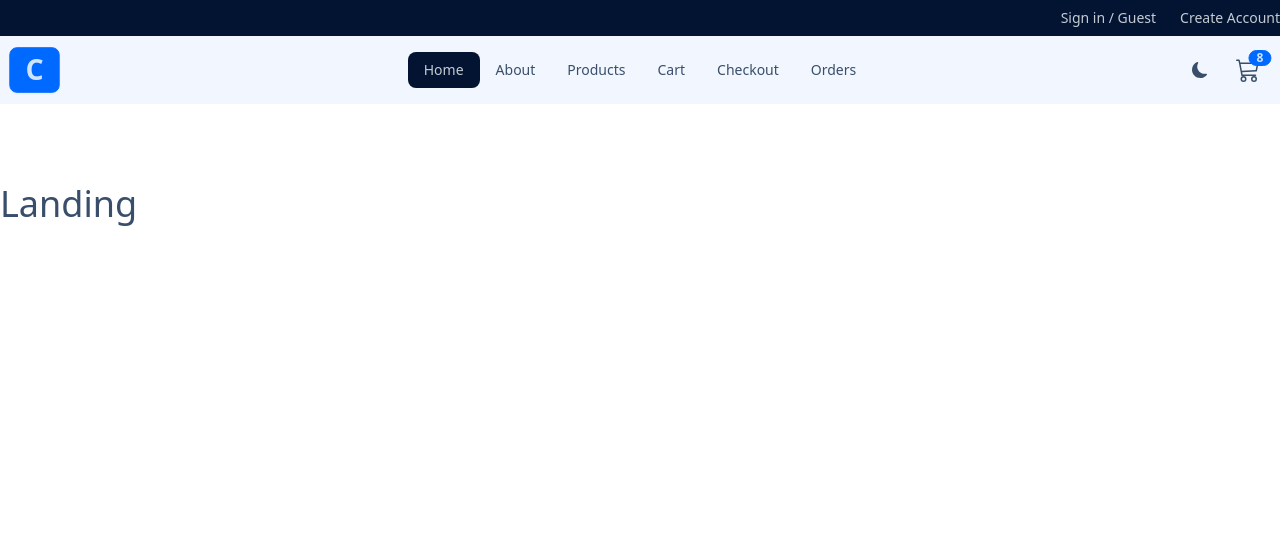
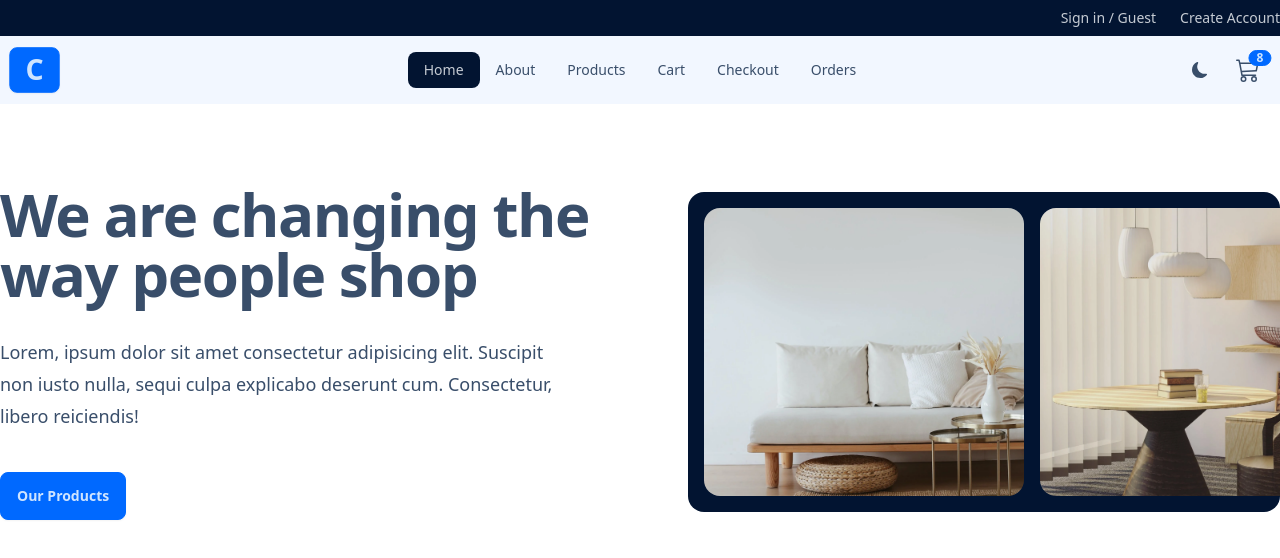
Before and after one commit to blaztviper22/comfy_problem_toogle, a React (Vite) app: page / in a window 1280 px wide. Shown: the top 558 px of the page. Built offline with nearby package versions, Linux system fonts and the light colour scheme.

Commit message:
my changes

```diff
--- /dev/null
+++ b/src/Components/Hero.jsx
@@ -0,0 +1,48 @@
+
+import { Link } from 'react-router-dom';
+import hero1 from '../assets/hero1.webp';
+import hero2 from '../assets/hero2.webp';
+import hero3 from '../assets/hero3.webp';
+import hero4 from '../assets/hero4.webp';
+
+const carouselImages = [
+    hero1,
+    hero2,
+    hero3,
+    hero4
+]
+
+const Hero = () => {
+  return (
+    <div className="grid lg:grid-cols-2 gap-24 items-center">
+        <div>
+            <h1 className='max-w-2xl text-4xl font-bold tracking-tight sm:text-6xl'>
+                We are changing the way people shop
+            </h1>
+            <p className='mt-8 max-w-xl text-lg leading-8'>
+                Lorem, ipsum dolor sit amet consectetur adipisicing elit.
+                Suscipit non iusto nulla, sequi culpa explicabo deserunt cum.
+                Consectetur, libero reiciendis!
+            </p>
+            <div className="mt-10">
+                <Link to='/products' className='btn btn-primary'>
+                    Our Products
+                </Link>
+            </div>
+        </div>
+        <div className='hidden h-[20rem] lg:carousel carousel-center p-4 space-x-4 bg-neutral rounded-box'>
+            {
+                carouselImages.map(image => {
+                    return (
+                        <div key={image} className='carousel-item'>
+                            <img src={image} className='rounded-box h-full w-80 object-cover' />
+                        </div>
+                    )
+                })
+            }
+        </div>
+    </div>
+  )
+}
+
+export default Hero
--- a/src/Components/Navbar.jsx
+++ b/src/Components/Navbar.jsx
@@ -9,8 +9,12 @@ const themes = {
     dracula : 'dracula'
 };
 
+const getThemefromLocalStorage = () => {
+    return localStorage.getItem('theme') || themes.winter
+}
+
 const Navbar = () => {
-    const [theme, setTheme] = useState(themes.winter);
+    const [theme, setTheme] = useState(getThemefromLocalStorage());
     const handleTheme = () => {
         const { winter, dracula } = themes;
         const newTheme = theme === winter ? dracula : winter;
@@ -50,7 +54,7 @@ const Navbar = () => {
             </div>
             <div className="navbar-end">
                 {/* THEME SETUP */}
-                <label htmlFor="" className="swap swap-rotate">
+                <label className="swap swap-rotate">
                     <input type="checkbox" onChange={handleTheme} />
                     {/* sun */}
                     <BsSunFill className='swap-on h-4 w-4' />
--- a/src/Components/index.js
+++ b/src/Components/index.js
@@ -3,3 +3,4 @@ export { default as SubmitBtn } from './SubmitBtn';
 export { default as Header } from './Header';
 export { default as Navbar } from './Navbar';
 export { default as Toggle } from './Toggle';
+export { default as Hero } from './Hero';
--- a/src/pages/About.jsx
+++ b/src/pages/About.jsx
@@ -1,6 +1,26 @@
 const About = () => {
   return (
-    <h1 className="text-4xl">About</h1>
+    <>
+      <div className="flex flex-wrap gap-2 sm:gap-x-6 items-center justify-center">
+        <h1 className="text-4xl font-bold leading-none tracking-tight sm:text-6xl">
+          We love
+        </h1>
+        <div className="stats bg-primary shadow">
+          <div className="stat">
+            <div className="stat-title text-primary-content text-4xl font-bold tracking-widest">
+              comfy
+            </div>
+          </div>
+        </div>
+      </div>
+      <p className="mt-6 text-lg leading-8 max-w-2xl mx-auto">
+        Lorem ipsum, dolor sit amet consectetur adipisicing elit.
+        Facilis deleniti nisi repudiandae ducimus cumque corrupti quia
+        reiciendis incidunt nemo labore harum inventore ipsam
+        voluptatum molestiae earum doloremque atque cupiditate ex,
+        voluptate iusto ipsum veritatis assumenda? Sint rerum facilis quas aspernatur.
+      </p>
+    </>
   )
 }
 
--- a/src/pages/Landing.jsx
+++ b/src/pages/Landing.jsx
@@ -1,4 +1,10 @@
+import { Hero } from "../Components";
+
 const Landing = () => {
-    return <h1 className='text-4xl'>Landing</h1>
+    return (
+        <>
+            <Hero />
+        </>
+    )
 };
 export default Landing
```
